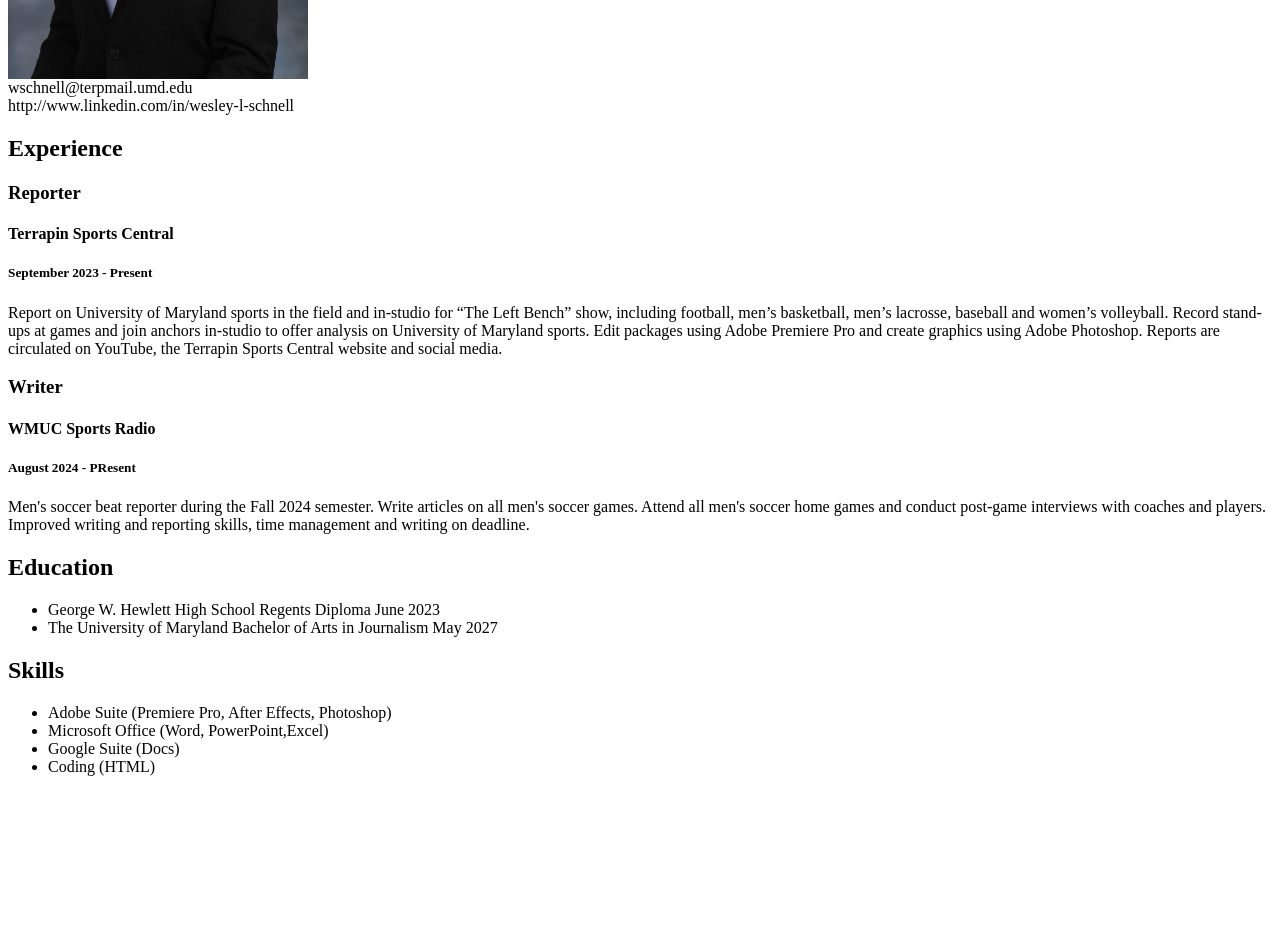
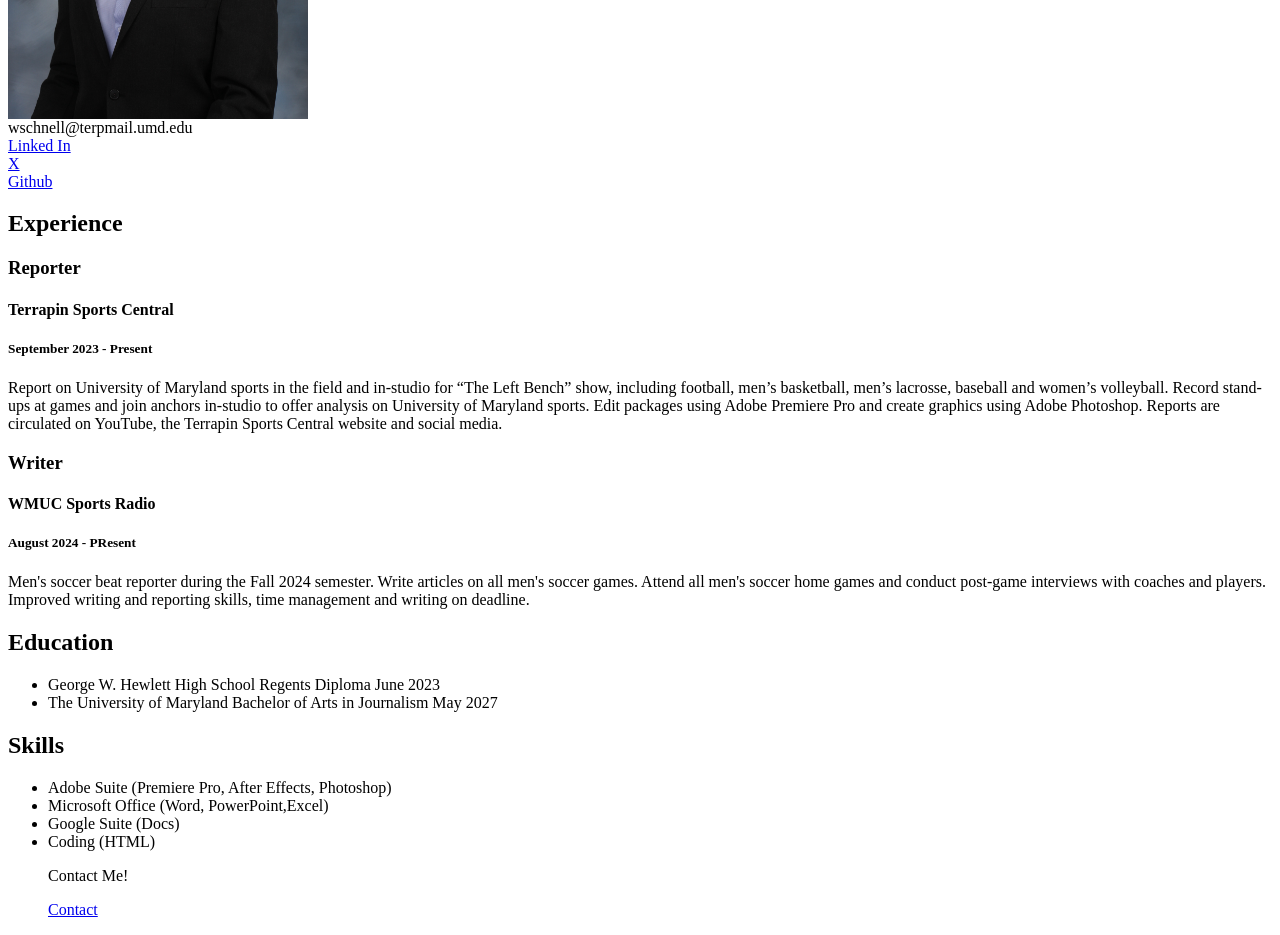
Before and after one commit to wschnell7/Wesley-Schnell-J352, a plain HTML site: page resume.html in a window 1280 px wide. Shown: the part 460-1395 px from the top of the page. Before the commit the page ends 1252 px from the top, so only its background shows below. Drawn offline with Linux system fonts and the light colour scheme.

Commit message:
Update resume.html

```diff
--- a/resume.html
+++ b/resume.html
@@ -1,5 +1,5 @@
 <html>
-
+(I built this myslef!)
 <head>
     <title>Wesley Schnell Resume</title>
     </head>
@@ -12,7 +12,12 @@
        <img src="IMG_8987.jpg" alt="A photo of Wesley Schnell" width="300">
        <div id="contact">
     wschnell@terpmail.umd.edu<br>
-     http://www.linkedin.com/in/wesley-l-schnell
+     <a href="ttp://www.linkedin.com/in/wesley-l-schnell">Linked In</a>
+          <br>
+          <a href="https://x.com/wesleyschnelltv">X</a>
+          <br>
+          <a href="https://github.com/wschnell7/Wesley-Schnell-J352">Github</a>
+
        </div>
        <h2>Experience</h2>
        <h3>Reporter</h3>
@@ -44,6 +49,10 @@ Bachelor of Arts in Journalism May 2027</li>
         <li>Google Suite (Docs)</li>
         <li>Coding (HTML)</li>
 
+          <p>Contact Me!</p>
+          <a href="Contact.hmtl">Contact</a>
+
+
        </ul>
     </body>
 
```
